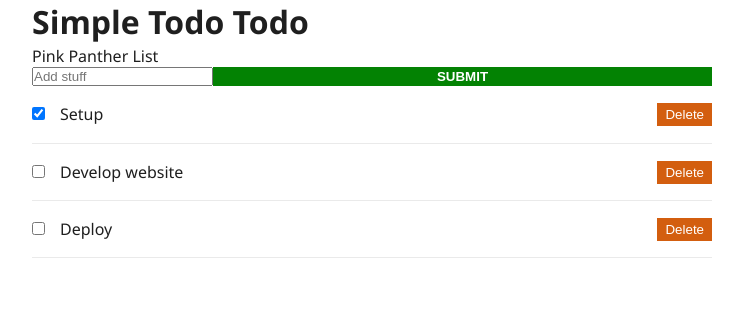
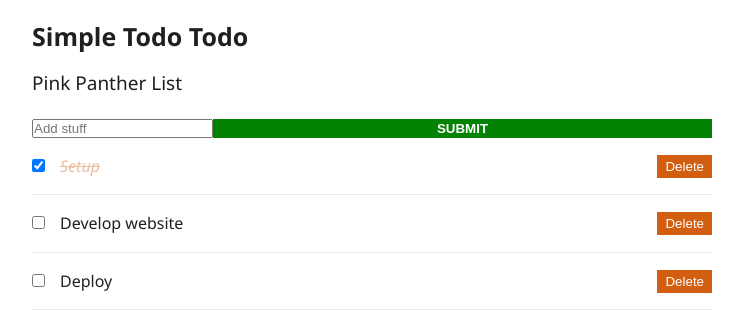
Before and after one commit to vidushg/todo-react, a React (Create React App) app in the folder simple-todo-app/: page / in a window 1280 px wide. Shown: the top 332 px of the page, without its empty margins (268-1011 px from the left). Built offline with nearby package versions, Linux system fonts and the light colour scheme.

Commit message:
added strikethroughs

```diff
--- a/simple-todo-app/src/components/Header.js
+++ b/simple-todo-app/src/components/Header.js
@@ -1,10 +1,14 @@
 import React from "react"
 
 const Header = () => {
+  const headerStyle = {
+    padding: "20px 0",
+    lineHeight: "2em",
+  }
   return(
-    <header>
-    <h1>Simple Todo Todo </h1>
-    <p>Pink Panther List </p>
+    <header style={headerStyle}>
+    <h1 style={{fontSize: "25px", marginBottom: "15px"}}>Simple Todo Todo </h1>
+    <p style={{fontSize: "19px"}}>Pink Panther List </p>
     </header>
   )
 }
--- a/simple-todo-app/src/components/TodoItem.js
+++ b/simple-todo-app/src/components/TodoItem.js
@@ -1,14 +1,24 @@
 import React from "react"
 
 class TodoItem extends React.Component{
+
   render(){
+    const completedStyle = {
+      fontStyle: "italic",
+      color: "#d35e0f",
+      opacity: 0.4,
+      textDecoration: "line-through",
+    }
     return(<li className="todo-item">
       <input type="checkbox"
       checked={this.props.todo.completed}
       onChange={() => this.props.handleChangeProps(this.props.todo.id)}/>
       <button onClick={() => this.props.deleteTodoProps(this.props.todo.id)}>
       Delete</button>
-      {this.props.todo.title}</li>);
+      <span style={this.props.todo.completed ? completedStyle: null}>
+      {this.props.todo.title}
+      </span>
+      </li>);
   }
 }
 
```
